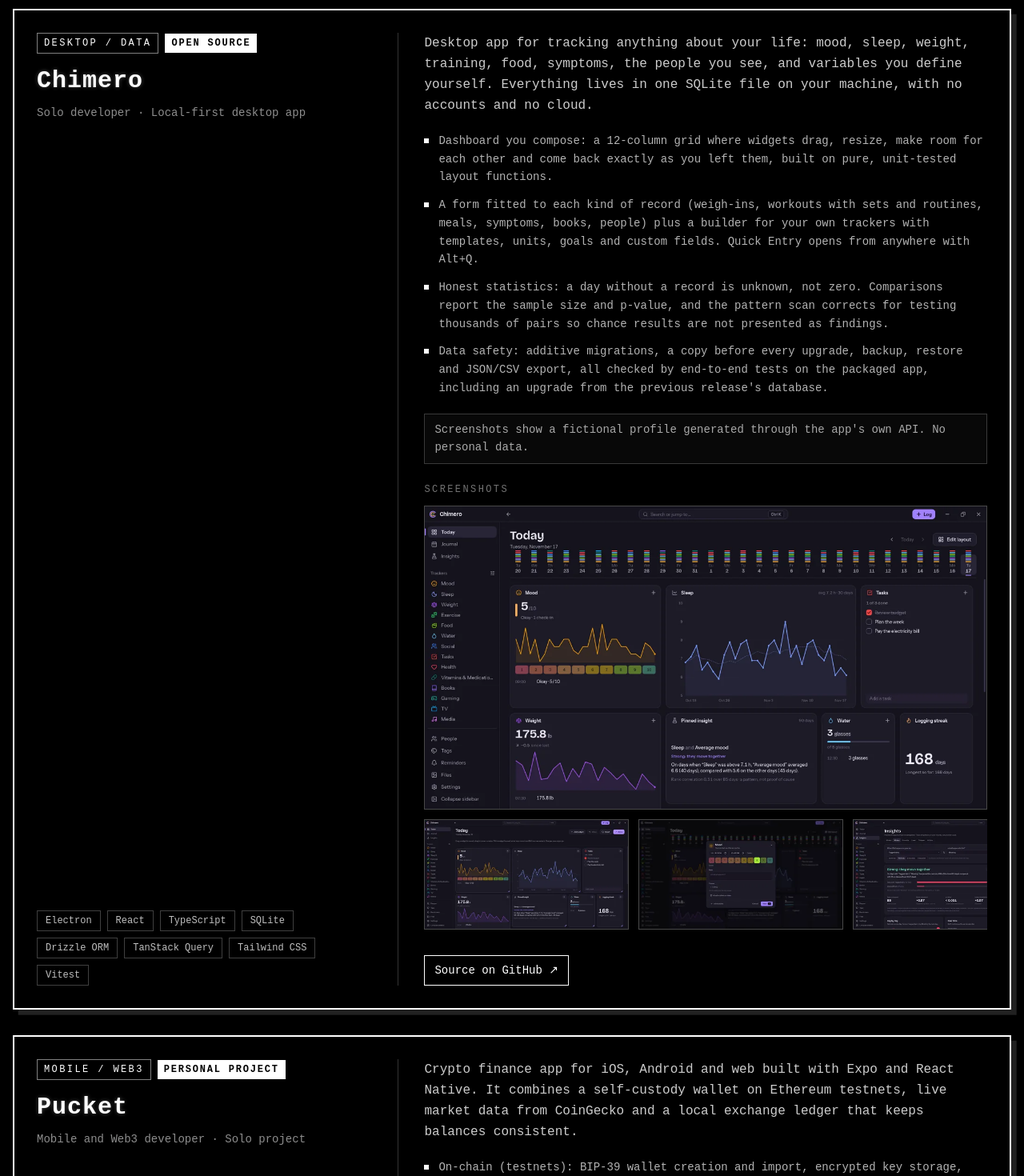
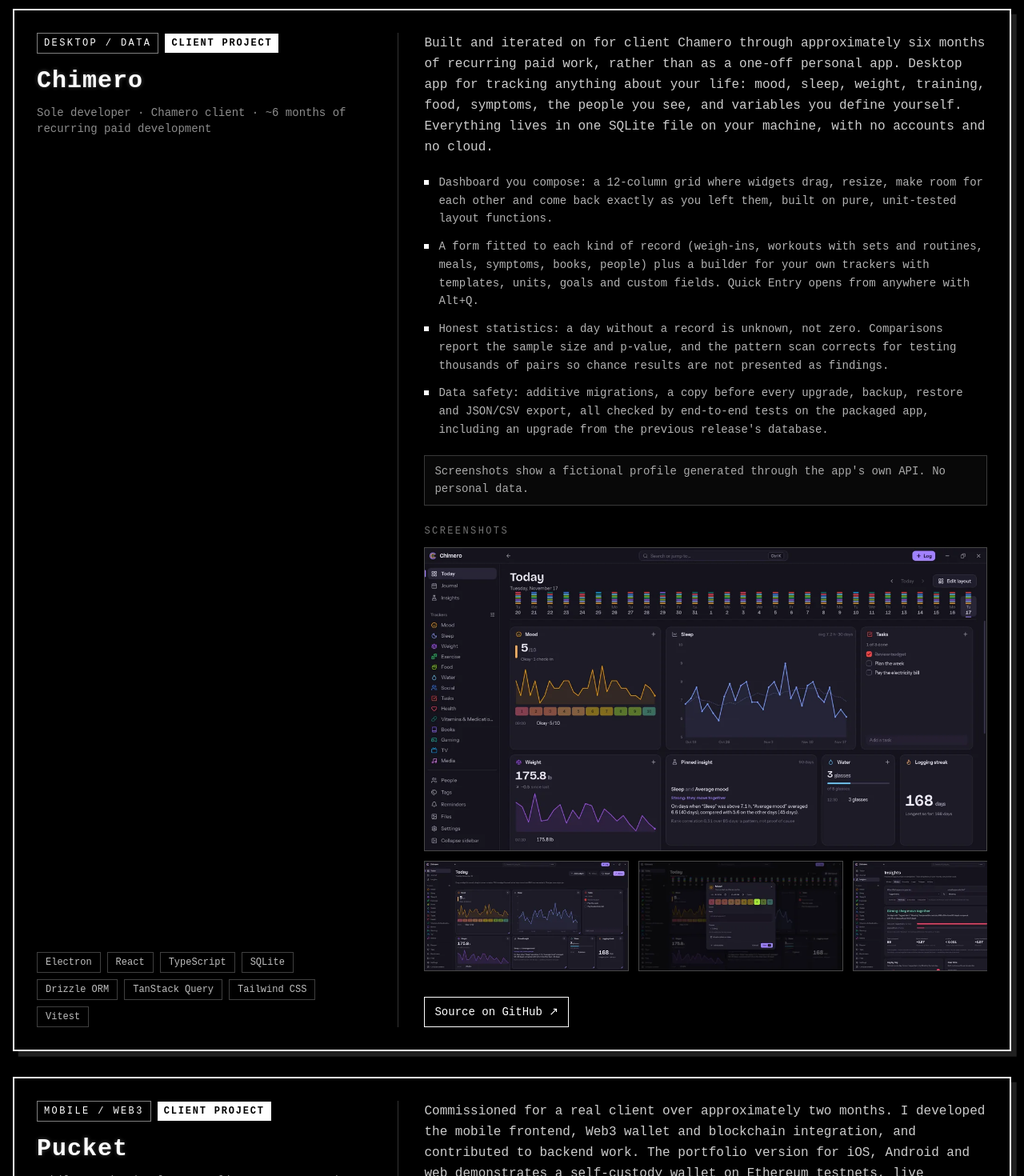
Before and after one commit to PapLion/Portafolio-Panda, a Vue app: page / in a window 1280 px wide. Shown: the part 3300-4770 px from the top of the page at 80% size. Built offline with nearby package versions, Linux system fonts and the light colour scheme; a web font is replaced by a local one.

Commit message:
fix(portfolio): credit Chimero and Pucket client engagements

```diff
--- a/src/components/RealWork.vue
+++ b/src/components/RealWork.vue
@@ -127,10 +127,10 @@ const content = {
     },
     pucket: {
       category: "Mobile / Web3",
-      badge: "Personal project",
+      badge: "Client project",
       title: 'Pucket',
-      role: "Mobile and Web3 developer · Solo project",
-      description: "Crypto finance app for iOS, Android and web built with Expo and React Native. It combines a self-custody wallet on Ethereum testnets, live market data from CoinGecko and a local exchange ledger that keeps balances consistent.",
+      role: "Mobile & Web3 developer · Client engagement (~2 months)",
+      description: "Commissioned for a real client over approximately two months. I developed the mobile frontend, Web3 wallet and blockchain integration, and contributed to backend work. The portfolio version for iOS, Android and web demonstrates a self-custody wallet on Ethereum testnets, live CoinGecko market data and a local exchange ledger.",
       highlights: [
         "On-chain (testnets): BIP-39 wallet creation and import, encrypted key storage, ETH and ERC-20 balances, history, and EIP-1559 transactions prepared, signed on the device and broadcast, with confirmation tracking on Ethereum Sepolia and Base Sepolia.",
         "Live data: top-100 prices, search, asset details and historical charts from CoinGecko, with a bundled snapshot as offline fallback.",
@@ -156,10 +156,10 @@ const content = {
     },
     chimero: {
       category: 'Desktop / Data',
-      badge: 'Open source',
+      badge: 'Client project',
       title: 'Chimero',
-      role: 'Solo developer · Local-first desktop app',
-      description: "Desktop app for tracking anything about your life: mood, sleep, weight, training, food, symptoms, the people you see, and variables you define yourself. Everything lives in one SQLite file on your machine, with no accounts and no cloud.",
+      role: 'Sole developer · Chamero client · ~6 months of recurring paid development',
+      description: "Built and iterated on for client Chamero through approximately six months of recurring paid work, rather than as a one-off personal app. Desktop app for tracking anything about your life: mood, sleep, weight, training, food, symptoms, the people you see, and variables you define yourself. Everything lives in one SQLite file on your machine, with no accounts and no cloud.",
       highlights: [
         "Dashboard you compose: a 12-column grid where widgets drag, resize, make room for each other and come back exactly as you left them, built on pure, unit-tested layout functions.",
         "A form fitted to each kind of record (weigh-ins, workouts with sets and routines, meals, symptoms, books, people) plus a builder for your own trackers with templates, units, goals and custom fields. Quick Entry opens from anywhere with Alt+Q.",
@@ -215,10 +215,10 @@ const content = {
     },
     pucket: {
       category: "Móvil / Web3",
-      badge: "Proyecto personal",
+      badge: "Proyecto para cliente",
       title: 'Pucket',
-      role: "Desarrollador móvil y Web3 · Proyecto en solitario",
-      description: "App de finanzas cripto para iOS, Android y web hecha con Expo y React Native. Combina una wallet de autocustodia sobre testnets de Ethereum, datos de mercado en vivo de CoinGecko y un libro contable de exchange local que mantiene los saldos coherentes.",
+      role: "Desarrollador móvil y Web3 · Encargo de cliente (~2 meses)",
+      description: "Encargo real para un cliente durante aproximadamente dos meses. Desarrollé el frontend móvil, la wallet y sus integraciones Web3 y blockchain, y contribuí también a parte del backend. La versión mostrada en el portafolio, hecha con Expo y React Native, incluye una wallet sobre testnets de Ethereum, datos de CoinGecko y un exchange local de demostración.",
       highlights: [
         "On-chain (testnets): creación e importación de wallet BIP-39, claves cifradas, saldos de ETH y ERC-20, historial, y transacciones EIP-1559 preparadas, firmadas en el dispositivo y difundidas, con seguimiento de confirmaciones en Ethereum Sepolia y Base Sepolia.",
         "Datos en vivo: precios del top 100, búsqueda, fichas y gráficos históricos de CoinGecko, con una instantánea incluida como respaldo sin conexión.",
@@ -244,10 +244,10 @@ const content = {
     },
     chimero: {
       category: 'Escritorio / Datos',
-      badge: 'Código abierto',
+      badge: 'Proyecto para cliente',
       title: 'Chimero',
-      role: 'Desarrollador en solitario · App de escritorio local',
-      description: "App de escritorio para registrar cualquier aspecto de tu vida: ánimo, sueño, peso, entrenamiento, comida, síntomas, las personas que ves y variables que defines tú. Todo vive en un archivo SQLite en tu equipo, sin cuentas ni nube.",
+      role: 'Desarrollador principal en solitario · Cliente Chamero · ~6 meses remunerados',
+      description: "Desarrollada y ampliada para el cliente Chamero durante aproximadamente seis meses de trabajo remunerado recurrente, no como un proyecto personal de una sola entrega. App de escritorio para registrar cualquier aspecto de tu vida: ánimo, sueño, peso, entrenamiento, comida, síntomas, las personas que ves y variables que defines tú. Todo vive en un archivo SQLite en tu equipo, sin cuentas ni nube.",
       highlights: [
         "Un dashboard que compones tú: una cuadrícula de 12 columnas donde los widgets se arrastran, cambian de tamaño, se hacen sitio entre sí y vuelven tal como los dejaste, sobre funciones de layout puras y probadas.",
         "Un formulario a la medida de cada tipo de registro (pesajes, entrenamientos con series y rutinas, comidas, síntomas, libros, personas) y un constructor de trackers propios con plantillas, unidades, metas y campos personalizados. Quick Entry se abre desde cualquier sitio con Alt+Q.",
```
